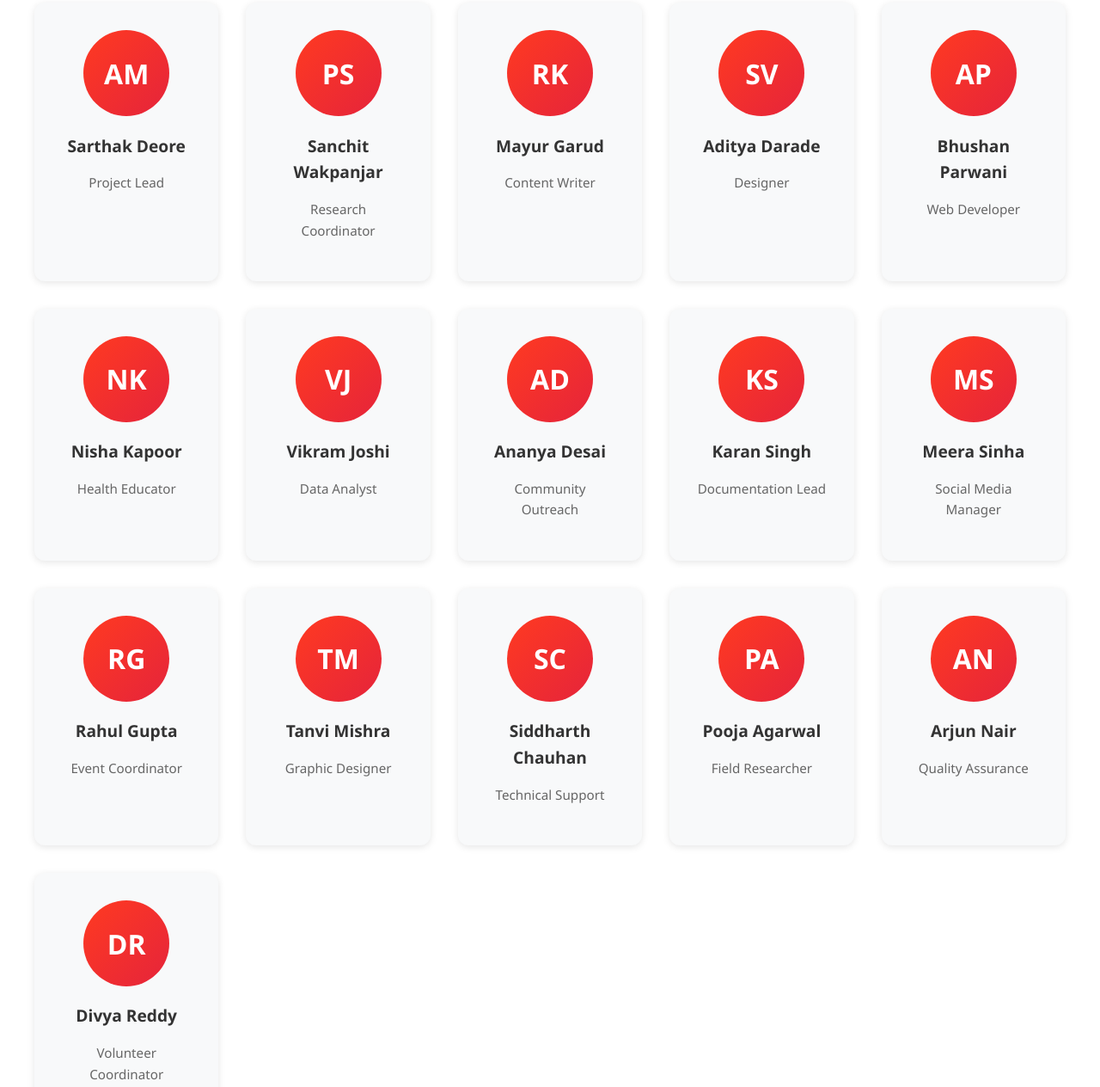
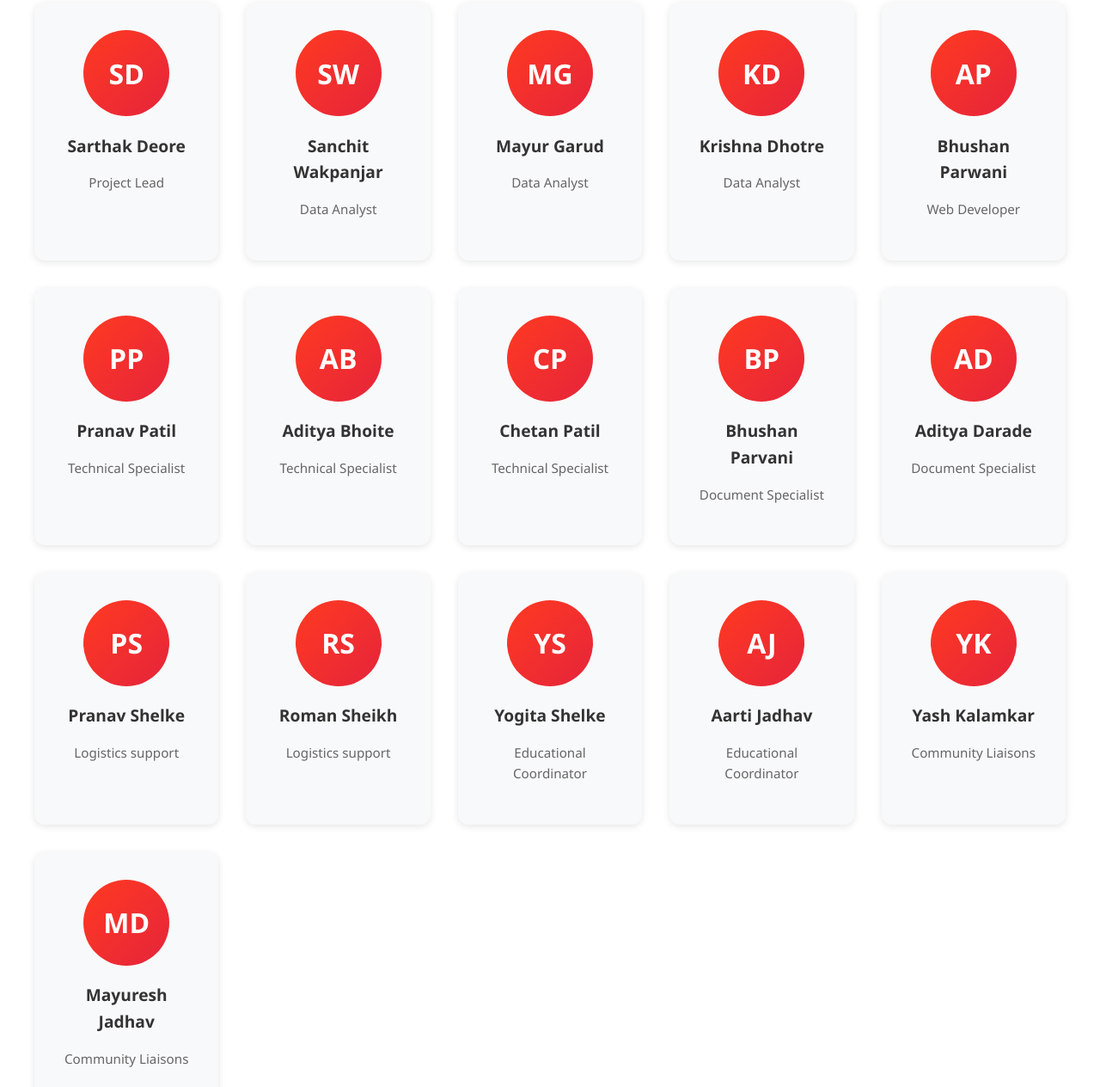
Before and after one commit to sanchit123-debug/sdg-menstrual-health-project, a plain HTML site: page index.html in a window 1280 px wide. Shown: the part 7377-8641 px from the top of the page at 86% size. Drawn offline with Linux system fonts and the light colour scheme.

Commit message:
Update index.html

```diff
--- a/index.html
+++ b/index.html
@@ -200,24 +200,24 @@ html_content = '''<!DOCTYPE html>
 
                 <div class="team-grid" role="list">
                     <div class="team-member" role="listitem">
-                        <div class="member-avatar">AM</div>
+                        <div class="member-avatar">SD</div>
                         <h3 class="member-name">Sarthak Deore </h3>
                         <p class="member-role">Project Lead</p>
                     </div>
                     <div class="team-member" role="listitem">
-                        <div class="member-avatar">PS</div>
+                        <div class="member-avatar">SW</div>
                         <h3 class="member-name">Sanchit Wakpanjar </h3>
-                        <p class="member-role">Research Coordinator</p>
+                        <p class="member-role">Data Analyst</p>
                     </div>
                     <div class="team-member" role="listitem">
-                        <div class="member-avatar">RK</div>
+                        <div class="member-avatar">MG</div>
                         <h3 class="member-name">Mayur Garud </h3>
-                        <p class="member-role">Content Writer</p>
+                        <p class="member-role">Data Analyst</p>
                     </div>
                     <div class="team-member" role="listitem">
-                        <div class="member-avatar">SV</div>
-                        <h3 class="member-name"> Aditya Darade </h3>
-                        <p class="member-role">Designer</p>
+                        <div class="member-avatar">KD</div>
+                        <h3 class="member-name"> Krishna Dhotre </h3>
+                        <p class="member-role">Data Analyst</p>
                     </div>
                     <div class="team-member" role="listitem">
                         <div class="member-avatar">AP</div>
@@ -225,59 +225,59 @@ html_content = '''<!DOCTYPE html>
                         <p class="member-role">Web Developer</p>
                     </div>
                     <div class="team-member" role="listitem">
-                        <div class="member-avatar">NK</div>
-                        <h3 class="member-name">Nisha Kapoor</h3>
-                        <p class="member-role">Health Educator</p>
+                        <div class="member-avatar">PP</div>
+                        <h3 class="member-name">Pranav Patil</h3>
+                        <p class="member-role">Technical Specialist</p>
                     </div>
                     <div class="team-member" role="listitem">
-                        <div class="member-avatar">VJ</div>
-                        <h3 class="member-name">Vikram Joshi</h3>
-                        <p class="member-role">Data Analyst</p>
+                        <div class="member-avatar">AB</div>
+                        <h3 class="member-name">Aditya Bhoite </h3>
+                        <p class="member-role">Technical Specialist</p>
+                    </div>
+                    <div class="team-member" role="listitem">
+                        <div class="member-avatar">CP</div>
+                        <h3 class="member-name">Chetan Patil</h3>
+                        <p class="member-role">Technical Specialist</p>
+                    </div>
+                    <div class="team-member" role="listitem">
+                        <div class="member-avatar">BP</div>
+                        <h3 class="member-name">Bhushan Parvani</h3>
+                        <p class="member-role">Document Specialist</p>
                     </div>
                     <div class="team-member" role="listitem">
                         <div class="member-avatar">AD</div>
-                        <h3 class="member-name">Ananya Desai</h3>
-                        <p class="member-role">Community Outreach</p>
+                        <h3 class="member-name">Aditya Darade</h3>
+                        <p class="member-role">Document Specialist</p>
                     </div>
                     <div class="team-member" role="listitem">
-                        <div class="member-avatar">KS</div>
-                        <h3 class="member-name">Karan Singh</h3>
-                        <p class="member-role">Documentation Lead</p>
+                        <div class="member-avatar">PS</div>
+                        <h3 class="member-name">Pranav Shelke</h3>
+                        <p class="member-role">Logistics support</p>
                     </div>
                     <div class="team-member" role="listitem">
-                        <div class="member-avatar">MS</div>
-                        <h3 class="member-name">Meera Sinha</h3>
-                        <p class="member-role">Social Media Manager</p>
+                        <div class="member-avatar">RS</div>
+                        <h3 class="member-name">Roman Sheikh</h3>
+                        <p class="member-role">Logistics support</p>
                     </div>
                     <div class="team-member" role="listitem">
-                        <div class="member-avatar">RG</div>
-                        <h3 class="member-name">Rahul Gupta</h3>
-                        <p class="member-role">Event Coordinator</p>
+                        <div class="member-avatar">YS</div>
+                        <h3 class="member-name">Yogita Shelke</h3>
+                        <p class="member-role">Educational Coordinator</p>
                     </div>
                     <div class="team-member" role="listitem">
-                        <div class="member-avatar">TM</div>
-                        <h3 class="member-name">Tanvi Mishra</h3>
-                        <p class="member-role">Graphic Designer</p>
+                        <div class="member-avatar">AJ</div>
+                        <h3 class="member-name">Aarti Jadhav</h3>
+                        <p class="member-role">Educational Coordinator</p>
                     </div>
                     <div class="team-member" role="listitem">
-                        <div class="member-avatar">SC</div>
-                        <h3 class="member-name">Siddharth Chauhan</h3>
-                        <p class="member-role">Technical Support</p>
+                        <div class="member-avatar">YK</div>
+                        <h3 class="member-name">Yash Kalamkar</h3>
+                        <p class="member-role">Community Liaisons</p>
                     </div>
                     <div class="team-member" role="listitem">
-                        <div class="member-avatar">PA</div>
-                        <h3 class="member-name">Pooja Agarwal</h3>
-                        <p class="member-role">Field Researcher</p>
-                    </div>
-                    <div class="team-member" role="listitem">
-                        <div class="member-avatar">AN</div>
-                        <h3 class="member-name">Arjun Nair</h3>
-                        <p class="member-role">Quality Assurance</p>
-                    </div>
-                    <div class="team-member" role="listitem">
-                        <div class="member-avatar">DR</div>
-                        <h3 class="member-name">Divya Reddy</h3>
-                        <p class="member-role">Volunteer Coordinator</p>
+                        <div class="member-avatar">MD</div>
+                        <h3 class="member-name">Mayuresh Jadhav</h3>
+                        <p class="member-role">Community Liaisons</p>
                     </div>
                 </div>
             </div>
```
